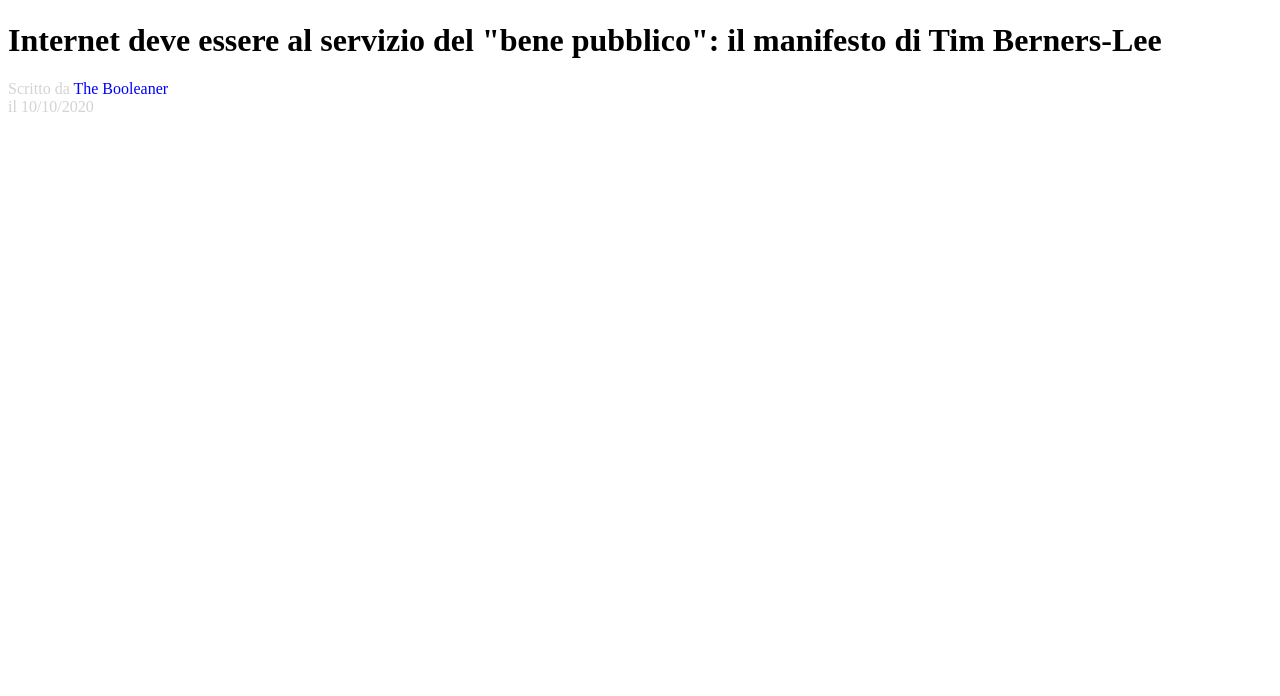
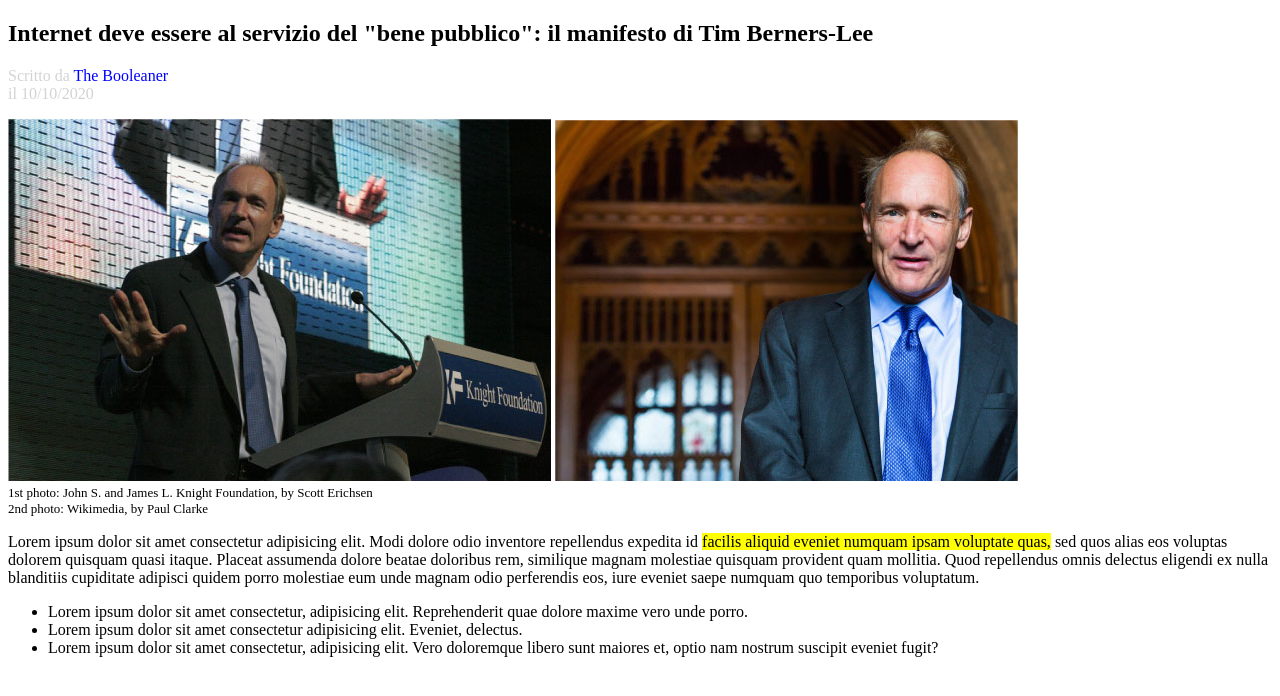
Before and after one commit to Lucaponz91/html-css-booleaner, a plain HTML site: page index.html in a window 1280 px wide. Shown: the part 60-756 px from the top of the page. Drawn offline with Linux system fonts and the light colour scheme.

Commit message:
aggiunto testo, inizio tabella

```diff
--- a/css/style.css
+++ b/css/style.css
@@ -16,3 +16,12 @@
 #booleaner {
     color: blue;
 }
+
+#didascaliaimg {
+    margin-top: 0%;
+    font-size: small;
+}
+
+#evidenziatore {
+    background-color: yellow;
+}
--- a/index.html
+++ b/index.html
@@ -8,18 +8,46 @@
     <link rel="stylesheet" href="css/style.css">
 </head>
 <body>
+
+    <!-- top banner -->
     <header>
         <div id="intestazione">
             <img id="logo" src="img/logo.svg" alt="logo">
         </div>
     </header>
-    <body>
-        <div id="titolo">
-            <h1>Internet deve essere al servizio del "bene pubblico": il manifesto di Tim Berners-Lee</h1>
-            <p id="sottotitolo">Scritto da <span id="booleaner">The Booleaner</span> <br>
+
+    <!-- Articolo principale: titolo e immagini -->
+    <main>
+        <section>
+            <!-- Titolo -->
+            <div id="titolo">
+                <h1>Internet deve essere al servizio del "bene pubblico": il manifesto di Tim Berners-Lee</h1>
+                <p id="sottotitolo">Scritto da <span id="booleaner">The Booleaner</span> <br>
                 il 10/10/2020</p>
-        </div>
+            </div>
+            <!-- Immagini -->
+            <div id="immagini">
+                <img src="img/tim-1.jpg" alt="tim1">
+                <img src="img/tim-2.jpg" alt="tim2">
+            </div>
+            <div>
+                <p id="didascaliaimg">1st photo: John S. and James L. Knight Foundation, by Scott Erichsen <br>
+                2nd photo: Wikimedia, by Paul Clarke</p>
+            </div>
+        </section>
+        <!-- Articolo -->
+        <section id="Articolo">
+            <!-- testo,lista -->
+            <p>Lorem ipsum dolor sit amet consectetur adipisicing elit. Modi dolore odio inventore repellendus expedita id <span id="evidenziatore">facilis aliquid eveniet numquam ipsam voluptate quas,</span>  sed quos alias eos voluptas dolorem quisquam quasi itaque. Placeat assumenda dolore beatae doloribus rem, similique magnam molestiae quisquam provident quam mollitia. Quod repellendus omnis delectus eligendi ex nulla blanditiis cupiditate adipisci quidem porro molestiae eum unde magnam odio perferendis eos, iure eveniet saepe numquam quo temporibus voluptatum.</p>
+            <ul>
+                <li>Lorem ipsum dolor sit amet consectetur, adipisicing elit. Reprehenderit quae dolore maxime vero unde porro.</li>
+                <li>Lorem ipsum dolor sit amet consectetur adipisicing elit. Eveniet, delectus.</li>
+                <li>Lorem ipsum dolor sit amet consectetur, adipisicing elit. Vero doloremque libero sunt maiores et, optio nam nostrum suscipit eveniet fugit?</li>
+            </ul>
+            <table>
 
-    </body>
+            </table>
+        </section>
+    </main>
 </body>
 </html>
```
